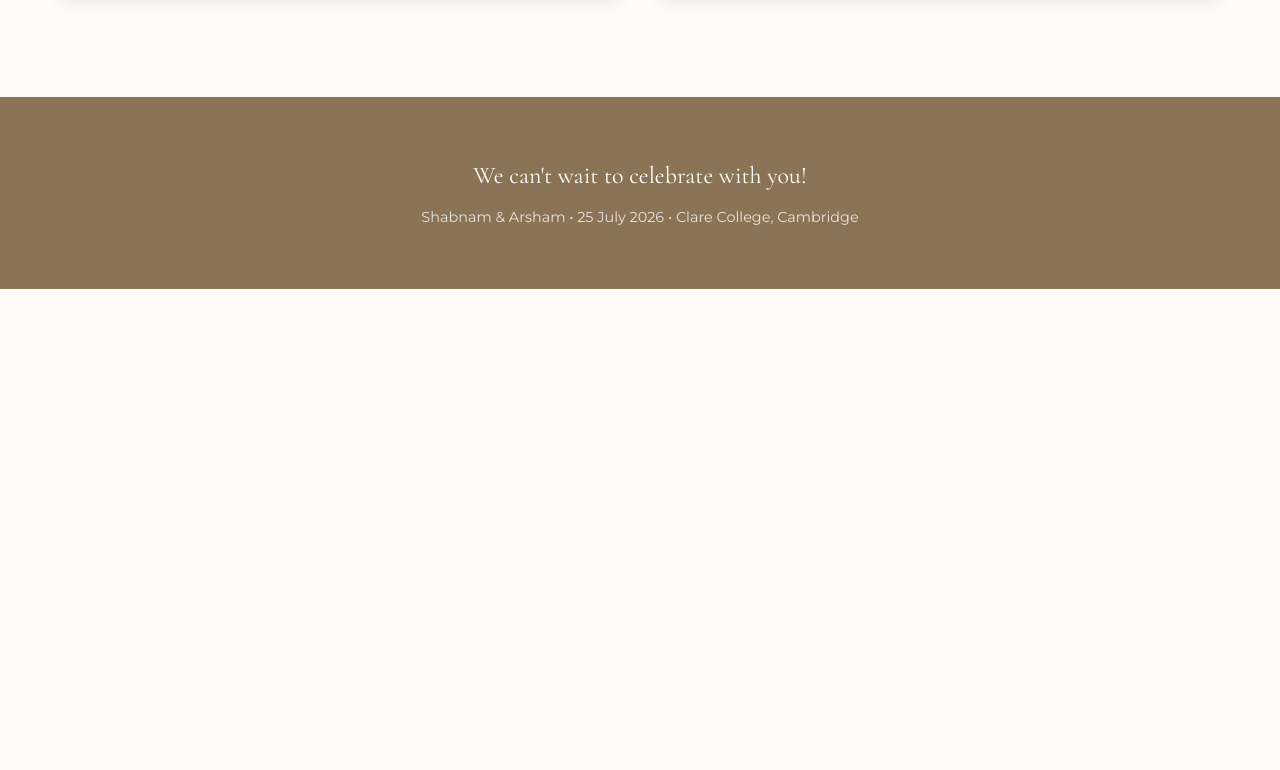
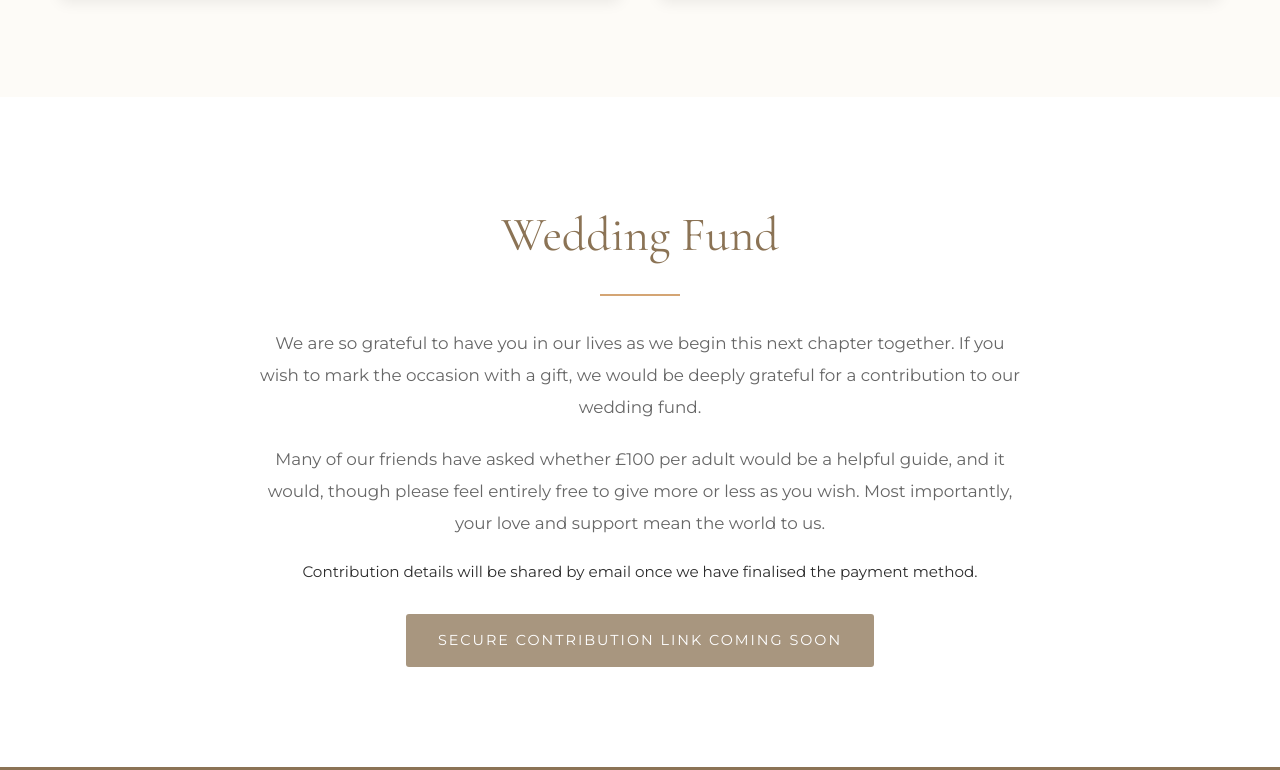
Before and after one commit to arshamnk/shabnam-arsham-wedding, a plain HTML site: page index.html in a window 1280 px wide. Shown: the part 3575-4345 px from the top of the page. Before the commit the page ends 3864 px from the top, so only its background shows below. Drawn offline with nearby package versions, Linux system fonts and the light colour scheme.

Commit message:
Add wedding fund section and copy

```diff
--- a/index.html
+++ b/index.html
@@ -148,7 +148,7 @@
                 </div>
 
                 <div class="form-note" id="giftNoteGroup" style="display: none;">
-                    <p>If you would like to give a gift, we would be grateful for a cash contribution in lieu of traditional presents. We will share the relevant details with you by email at a later date.</p>
+                    <p>If you wish to give a gift, please see our wedding fund note below. We will share contribution details by email in due course.</p>
                 </div>
 
                 <div class="form-group">
@@ -185,6 +185,21 @@
         </div>
     </section>
 
+    <!-- Wedding Fund Section -->
+    <section class="fund" id="wedding-fund">
+        <div class="container">
+            <h2 class="section-title">Wedding Fund</h2>
+            <div class="fund-content">
+                <p class="fund-copy">We are so grateful to have you in our lives as we begin this next chapter together. If you wish to mark the occasion with a gift, we would be deeply grateful for a contribution to our wedding fund.</p>
+                <p class="fund-copy">Many of our friends have asked whether £100 per adult would be a helpful guide, and it would, though please feel entirely free to give more or less as you wish. Most importantly, your love and support mean the world to us.</p>
+                <p class="fund-note">Contribution details will be shared by email once we have finalised the payment method.</p>
+                <div class="fund-actions">
+                    <span class="fund-button fund-button-disabled" aria-disabled="true">Secure Contribution Link Coming Soon</span>
+                </div>
+            </div>
+        </div>
+    </section>
+
     <!-- Footer -->
     <footer class="footer">
         <div class="container">
--- a/styles.css
+++ b/styles.css
@@ -368,6 +368,53 @@
     color: var(--text-dark);
 }
 
+/* Wedding Fund Section */
+.fund {
+    padding: 100px 0;
+    background-color: var(--white);
+}
+
+.fund-content {
+    max-width: 760px;
+    margin: 0 auto;
+    text-align: center;
+}
+
+.fund-copy {
+    margin-bottom: 20px;
+    font-size: 1.05rem;
+    line-height: 1.9;
+    color: var(--text-light);
+}
+
+.fund-note {
+    margin-top: 10px;
+    margin-bottom: 30px;
+    font-size: 0.95rem;
+    color: var(--text-dark);
+}
+
+.fund-actions {
+    display: flex;
+    justify-content: center;
+}
+
+.fund-button {
+    display: inline-block;
+    padding: 15px 32px;
+    border-radius: 3px;
+    background-color: var(--primary-color);
+    color: var(--white);
+    font-size: 0.9rem;
+    letter-spacing: 2px;
+    text-transform: uppercase;
+}
+
+.fund-button-disabled {
+    opacity: 0.75;
+    cursor: default;
+}
+
 /* Footer */
 .footer {
     padding: 60px 0;
@@ -452,7 +499,8 @@
     .story,
     .details,
     .rsvp,
-    .travel {
+    .travel,
+    .fund {
         padding: 60px 0;
     }
 }
```
